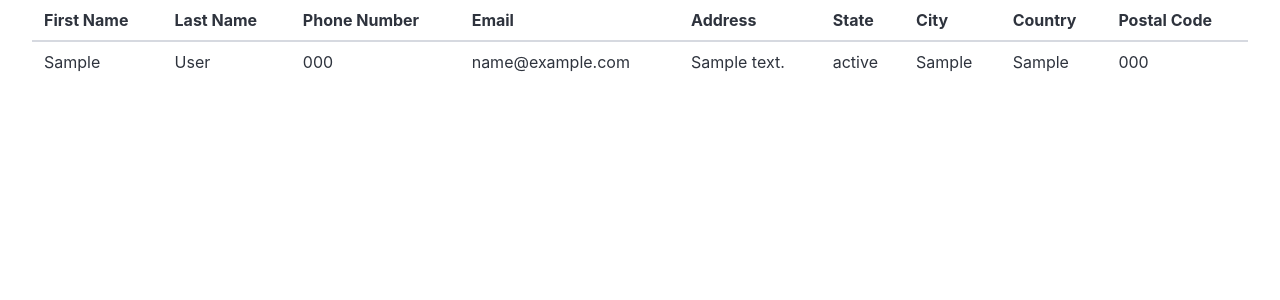
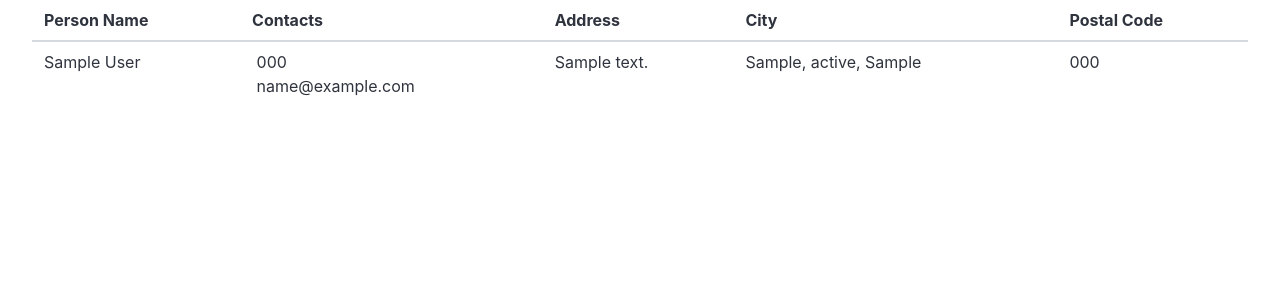
Before and after one commit to fabiogc1989/hairdresser-shop-flask, a Flask app: page /customer/ in a window 1280 px wide. Shown: the part 52-352 px from the top of the page. Run offline with Flask 3, Linux system fonts and the light colour scheme; tables that the repository leaves empty hold one stand-in row (values such as "Sample post").

Commit message:
Organizr the html table for customer

```diff
--- a/src/templates/customer/index.html
+++ b/src/templates/customer/index.html
@@ -5,33 +5,41 @@ Customer
 {% endblock title %}
 
 {% block content %}
+<div class="table-container">
     <table class="table is-striped is-fullwidth">
         <thead>
             <tr>
-            <th>First Name</th>
-            <th>Last Name</th>
-            <th>Phone Number</th>
-            <th>Email</th>
+                <th>Person Name</th>
+                <th>Contacts</th>
                 <th>Address</th>
-            <th>State</th>
                 <th>City</th>
-            <th>Country</th>
                 <th>Postal Code</th>
             </tr>
         </thead>
         <tbody>
             {% for customer in customers %}
             <tr>
-            <td>{{ customer.person.first_name }}</td>
-            <td>{{ customer.person.last_name }}</td>
-            <td>{{ customer.person.phone_number }}</td>
-            <td>{{ customer.person.email }}</td>
+                <td>{{ customer.person.full_name() }}</td>
+                <td>
+                    <dl class="is-block">
+                        <dt class="is-inline-block">
+                            <i class="fa fa-phone"></i>
+                        </dt>
+                        <dd class="is-inline-block">{{ customer.person.phone_number }}</dd>
+                    </dl>
+                    <dl class="is-block">
+                        <dt class="is-inline-block">
+                            <i class="fa fa-envelope"></i>
+                        </dt>
+                        <dd class="is-inline-block">{{ customer.person.email }}</dd>
+                    </dl>
+                </td>
                 <td>{{ customer.address }}</td>
-            <td>{{ customer.state }}</td>
-            <td>{{ customer.city }}</td>
-            <td>{{ customer.country }}</td>
+                <td>{{ customer.city }}, {{ customer.state }}, {{ customer.country }}</td>
                 <td>{{ customer.postal_code }}</td>
             </tr>
             {% endfor %}
         </tbody>
+    </table>
+</div>
 {% endblock content %}
```
Lines whose indentation alone changed are shown as unchanged.
